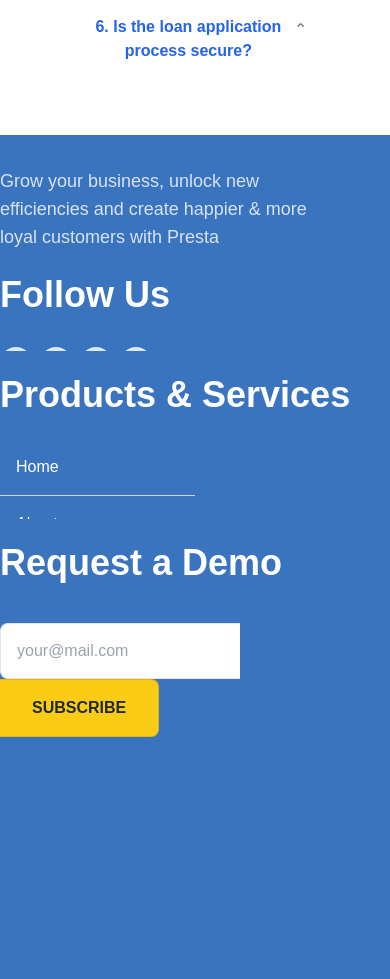
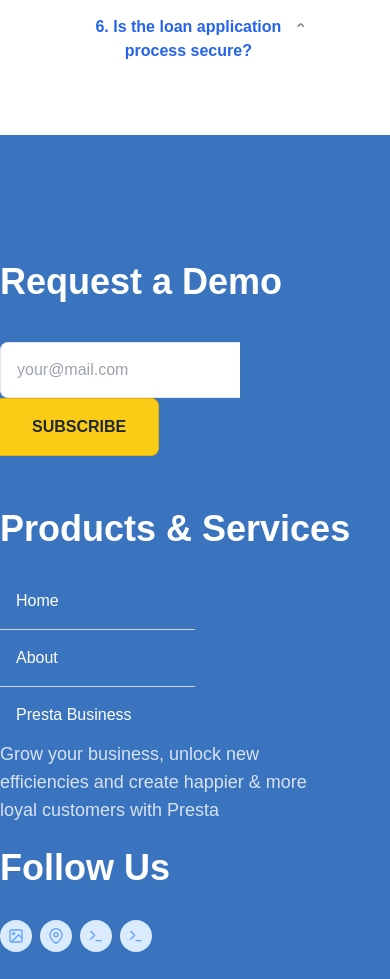
Before and after one commit to daino-sir/presta-ussd-landing, a React (Create React App) app: page / in a window 390 px wide. Shown: the part 4180-5159 px from the top of the page. Before the commit the page ends 4917 px from the top, so only its background shows below. Built offline with nearby package versions, Linux system fonts and the light colour scheme.

Commit message:
--minor changes to footer

```diff
--- a/src/components/atoms/footer.js
+++ b/src/components/atoms/footer.js
@@ -5,9 +5,9 @@ import { config } from '../../data/constants/config';
 
 function Footer() {
   return (
-      <div className='flex flex-col md:flex-row md:mx-16 md:my-16 justify-evenly blue'>
+      <div className='flex h-screen md:h-auto flex-col-reverse md:flex-row md:mx-16 md:my-16 justify-evenly blue'>
         {/* 1st column */}
-      <div className='md:my-26 flex flex-col my-6 h-36 w-full justify-evenly blue'>
+        <div className='md:my-26 flex flex-col h-36 w-full justify-evenly blue'>
           <p class="mt-2 max-w-[20rem] text-lg text-white/80"> Grow your business, unlock new efficiencies and create happier & more loyal customers with Presta</p>
       <h1 class="text-4xl font-bold text-white my-6">Follow Us</h1>
       <footer class="flex justify-between mt-2">
@@ -27,7 +27,7 @@ function Footer() {
                 </div>
             </footer>
       </div>
-      <div className='md:my-26 flex flex-col my-6 h-36 w-full justify-evenly blue'>
+      <div className='md:my-26 flex flex-col h-36 w-full justify-evenly blue'>
       <h1 class="text-4xl font-bold text-white my-6">Products & Services</h1>
             <div class="rounded-lg w-1/2">
                 <ul class="divide-y divide-gray-300">
```
